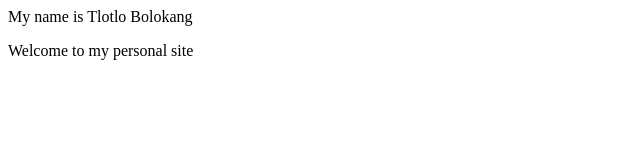
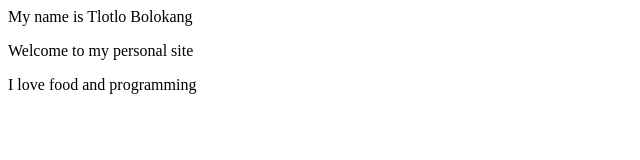
Before and after one commit to teddybolokang/Toy-web, a plain HTML site: page index.html in a window 1280 px wide. Shown: the whole page, without its empty margins (0-640 px from the left). Drawn offline with Linux system fonts and the light colour scheme.

Commit message:
Update index.html

```diff
--- a/index.html
+++ b/index.html
@@ -5,5 +5,6 @@
 <body>
        <p> My name is Tlotlo Bolokang </p>
        <p> Welcome to my personal site</p>
+       <p> I love food and programming </p>
 </body>
 </html>
```
